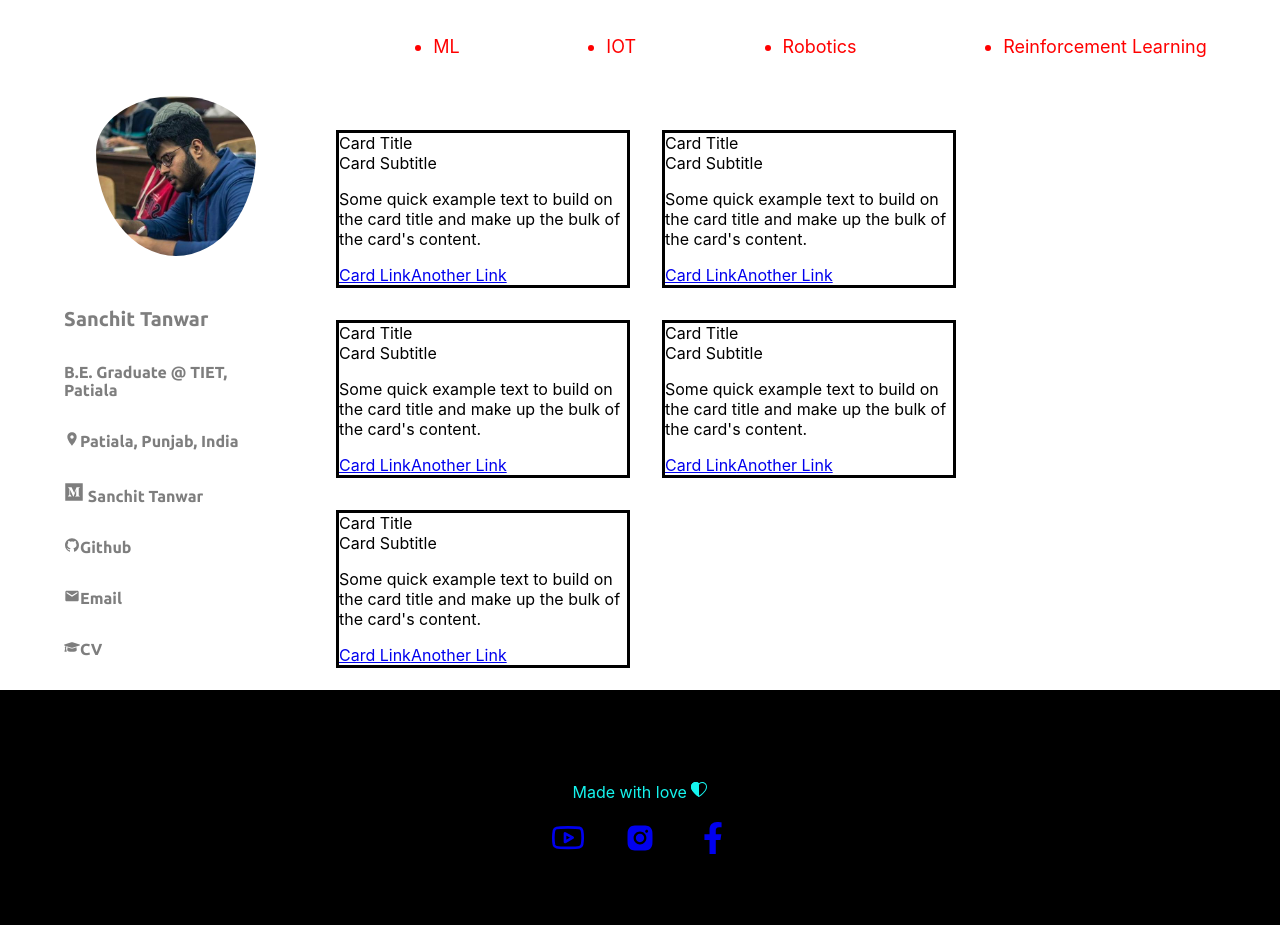
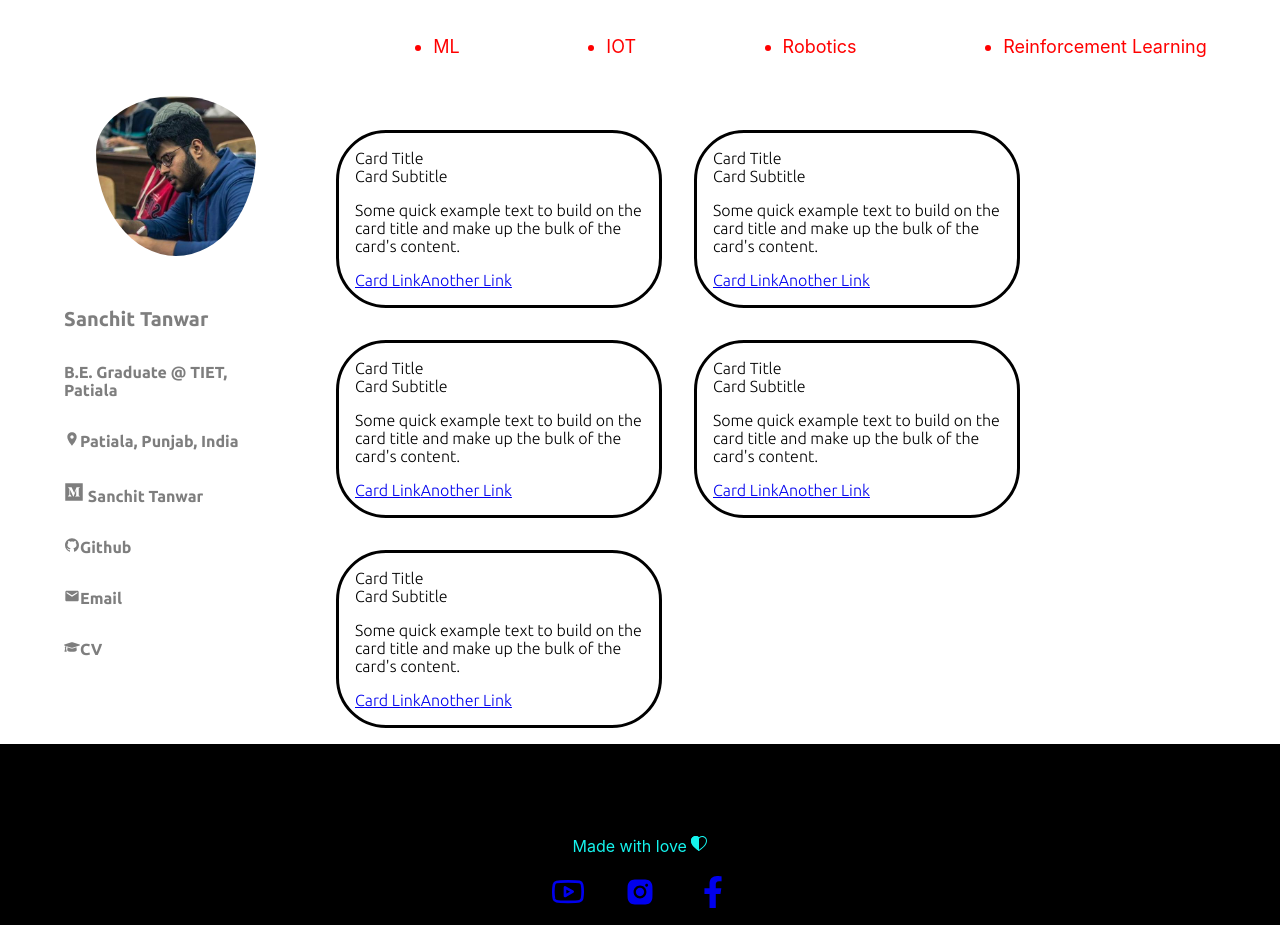
Before and after one commit to kaustuvkaran01/sanchit.github.io, a React (Create React App) app: page /projects in a window 1280 px wide. Shown: the part 480-1405 px from the top of the page. Built offline with nearby package versions, Linux system fonts and the light colour scheme; what styled-media-query would draw is missing.

Commit message:
Cards modified

```diff
--- a/src/components/TabComponent.js
+++ b/src/components/TabComponent.js
@@ -75,6 +75,10 @@ const MainContainer = styled.div`
 
   strong {
     width: 100%;
+    text-decoration: none;
+  }
+  p {
+    text-decoration: none;
   }
 
 `;
--- a/src/components/Tabs/TabContentFour.js
+++ b/src/components/Tabs/TabContentFour.js
@@ -17,7 +17,7 @@ function TabContentFour() {
               Some quick example text to build on the card title and make up the
               bulk of the card's content.
             </Card.Text>
-            <Card.Link href="#">Card Link</Card.Link>
+            <Card.Link href="#">Card Link</Card.Link>&nbsp;&nbsp;
             <Card.Link href="#">Another Link</Card.Link>
           </Card.Body>
         </Card>
@@ -31,7 +31,7 @@ function TabContentFour() {
               Some quick example text to build on the card title and make up the
               bulk of the card's content.
             </Card.Text>
-            <Card.Link href="#">Card Link</Card.Link>
+            <Card.Link href="#">Card Link</Card.Link>&nbsp;&nbsp;
             <Card.Link href="#">Another Link</Card.Link>
           </Card.Body>
         </Card>
@@ -45,7 +45,7 @@ function TabContentFour() {
               Some quick example text to build on the card title and make up the
               bulk of the card's content.
             </Card.Text>
-            <Card.Link href="#">Card Link</Card.Link>
+            <Card.Link href="#">Card Link</Card.Link>&nbsp;&nbsp;
             <Card.Link href="#">Another Link</Card.Link>
           </Card.Body>
         </Card>
@@ -59,7 +59,7 @@ function TabContentFour() {
               Some quick example text to build on the card title and make up the
               bulk of the card's content.
             </Card.Text>
-            <Card.Link href="#">Card Link</Card.Link>
+            <Card.Link href="#">Card Link</Card.Link>&nbsp;&nbsp;
             <Card.Link href="#">Another Link</Card.Link>
           </Card.Body>
         </Card>
@@ -73,7 +73,7 @@ function TabContentFour() {
               Some quick example text to build on the card title and make up the
               bulk of the card's content.
             </Card.Text>
-            <Card.Link href="#">Card Link</Card.Link>
+            <Card.Link href="#">Card Link</Card.Link>&nbsp;&nbsp;
             <Card.Link href="#">Another Link</Card.Link>
           </Card.Body>
         </Card>
@@ -87,7 +87,7 @@ function TabContentFour() {
               Some quick example text to build on the card title and make up the
               bulk of the card's content.
             </Card.Text>
-            <Card.Link href="#">Card Link</Card.Link>
+            <Card.Link href="#">Card Link</Card.Link>&nbsp;&nbsp;
             <Card.Link href="#">Another Link</Card.Link>
           </Card.Body>
         </Card>
@@ -101,7 +101,7 @@ function TabContentFour() {
               Some quick example text to build on the card title and make up the
               bulk of the card's content.
             </Card.Text>
-            <Card.Link href="#">Card Link</Card.Link>
+            <Card.Link href="#">Card Link</Card.Link>&nbsp;&nbsp;
             <Card.Link href="#">Another Link</Card.Link>
           </Card.Body>
         </Card>
@@ -115,7 +115,7 @@ function TabContentFour() {
               Some quick example text to build on the card title and make up the
               bulk of the card's content.
             </Card.Text>
-            <Card.Link href="#">Card Link</Card.Link>
+            <Card.Link href="#">Card Link</Card.Link>&nbsp;&nbsp;
             <Card.Link href="#">Another Link</Card.Link>
           </Card.Body>
         </Card>
@@ -129,7 +129,7 @@ function TabContentFour() {
               Some quick example text to build on the card title and make up the
               bulk of the card's content.
             </Card.Text>
-            <Card.Link href="#">Card Link</Card.Link>
+            <Card.Link href="#">Card Link</Card.Link>&nbsp;&nbsp;
             <Card.Link href="#">Another Link</Card.Link>
           </Card.Body>
         </Card>
@@ -143,7 +143,7 @@ function TabContentFour() {
               Some quick example text to build on the card title and make up the
               bulk of the card's content.
             </Card.Text>
-            <Card.Link href="#">Card Link</Card.Link>
+            <Card.Link href="#">Card Link</Card.Link> &nbsp;&nbsp;
             <Card.Link href="#">Another Link</Card.Link>
           </Card.Body>
         </Card>
@@ -163,5 +163,8 @@ const MainContainer = styled.div`
 
     .card {
         margin: 1rem;
+        padding: 1rem;
+        border-radius: 50px;
+        font-family: Ubuntu;
     }
 `;
--- a/src/components/Tabs/TabContentOne.js
+++ b/src/components/Tabs/TabContentOne.js
@@ -144,5 +144,8 @@ const TabContentContainer = styled.div`
 
   .card{
     margin: 1rem;
+    padding: 1rem;
+    border-radius: 50px;
+    font-family: Ubuntu;
   }
 `;
--- a/src/components/Tabs/TabContentThree.js
+++ b/src/components/Tabs/TabContentThree.js
@@ -100,5 +100,8 @@ const TabContainer = styled.div`
   }
   .card {
     margin:1rem;
+    padding: 1rem;
+    border-radius: 50px;
+    font-family: Ubuntu;
   }
 `;
--- a/src/components/Tabs/TabContentTwo.js
+++ b/src/components/Tabs/TabContentTwo.js
@@ -153,5 +153,8 @@ const TabContainer = styled.div`
 
   .card {
     margin: 1rem;
+    padding: 1rem;
+    border-radius: 50px;
+    font-family: Ubuntu;
   }
 `;
```
